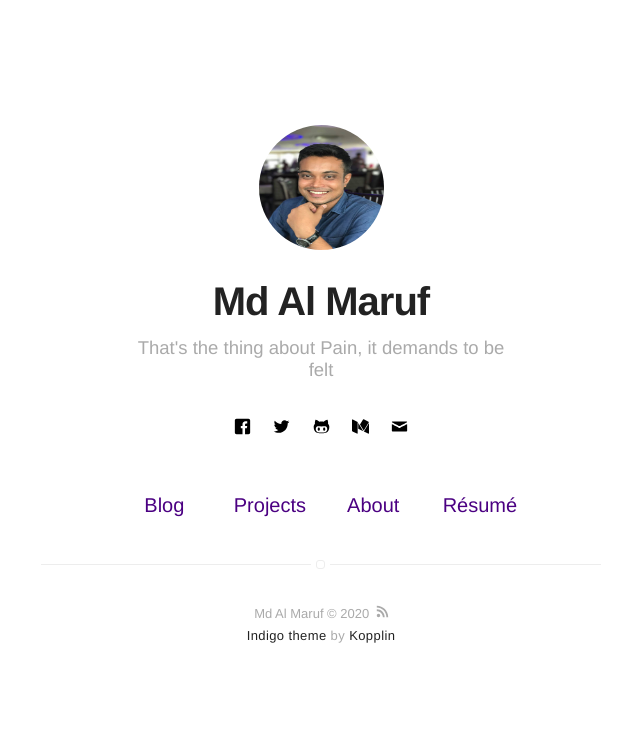
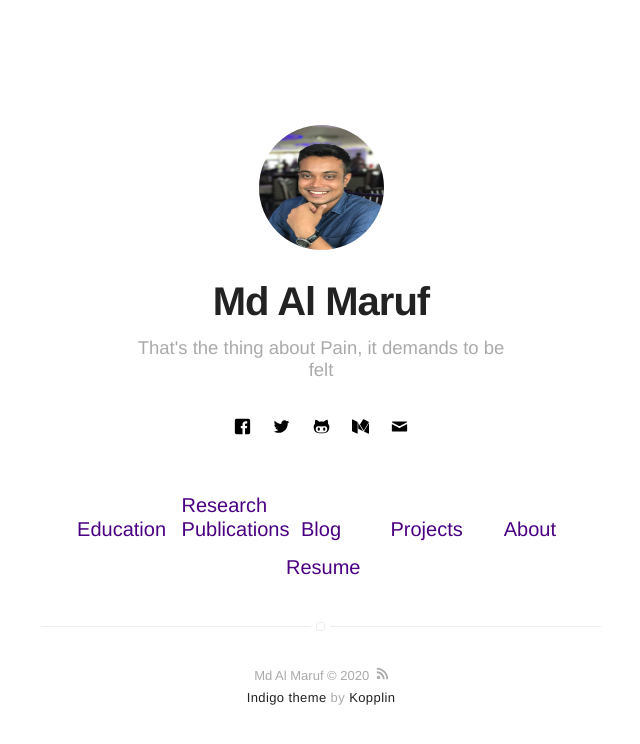
Before and after one commit to mdalmaruf/mdalmaruf.github.io, a Jekyll site: the page built from index.html, in a window 1280 px wide. Shown: the top 744 px of the page, without its empty margins (319-959 px from the left). Built offline with Jekyll 4.4.1, drawn with Linux system fonts in a browser that asks for light colours.

Commit message:
Update nav.html

```diff
--- a/_includes/nav.html
+++ b/_includes/nav.html
@@ -4,6 +4,22 @@
             <li class="item">
                 <a class="link" href="{{ site.url }}/">Home</a>
             </li>
+        {% endif %}
+
+        {% if site.blog == true %}
+            {% if page.title != "Blog" %}
+                <li class="item">
+                    <a class="link" href="{{ site.url }}/education">Education</a>
+                </li>
+            {% endif %}
+        {% endif %}
+
+        {% if site.blog == true %}
+            {% if page.title != "Blog" %}
+                <li class="item">
+                    <a class="link" href="{{ site.url }}/research">Research Publications</a>
+                </li>
+            {% endif %}
         {% endif %}
 
         {% if site.blog == true %}
@@ -32,7 +48,7 @@
 
         {% if site.resume == true %}
             <li class="item">
-                <a class="link" href="{% if site.resume-external %}{{ site.resume-url }}{% else %}{{ site.url }}/{{ site.resume-url }}{% endif %}">Résumé</a>
+                <a class="link" href="{% if site.resume-external %}{{ site.resume-url }}{% else %}{{ site.url }}/{{ site.resume-url }}{% endif %}">Resume</a>
             </li>
         {% endif %}
     </ul>
```
